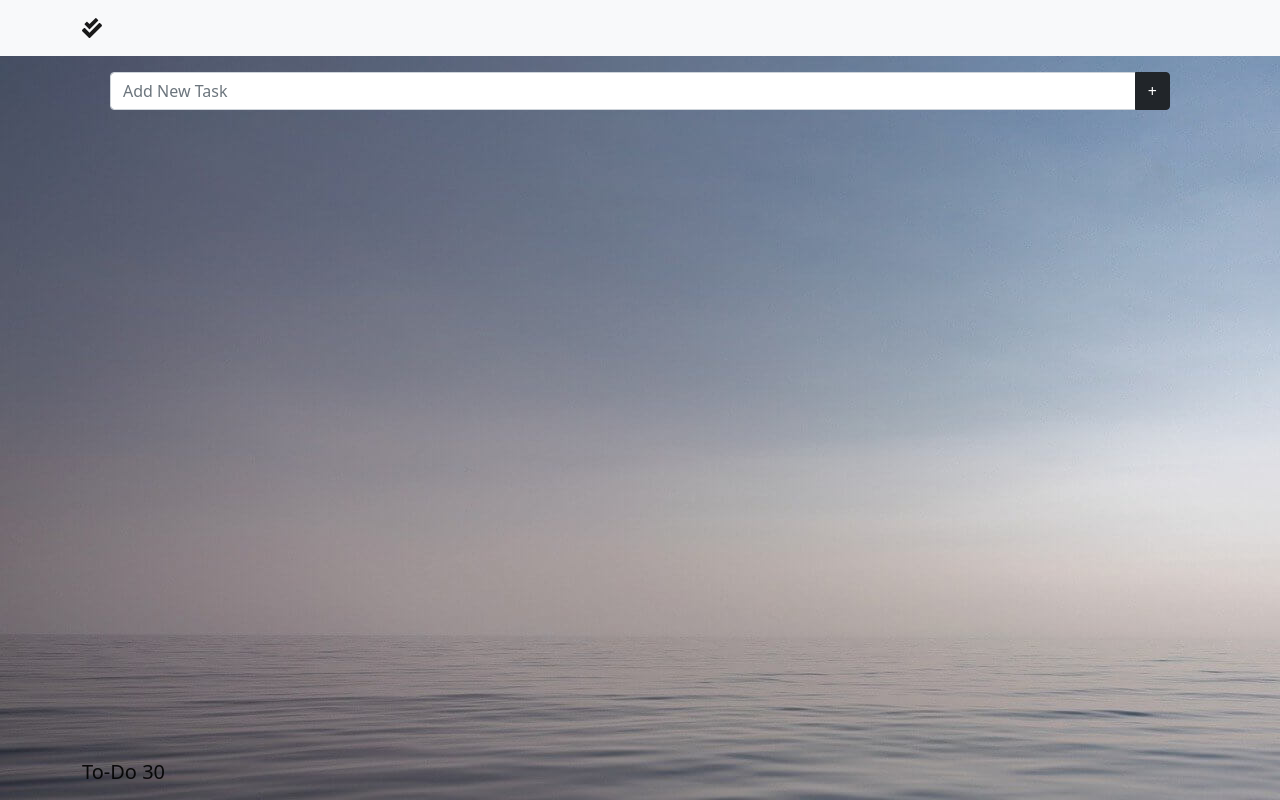
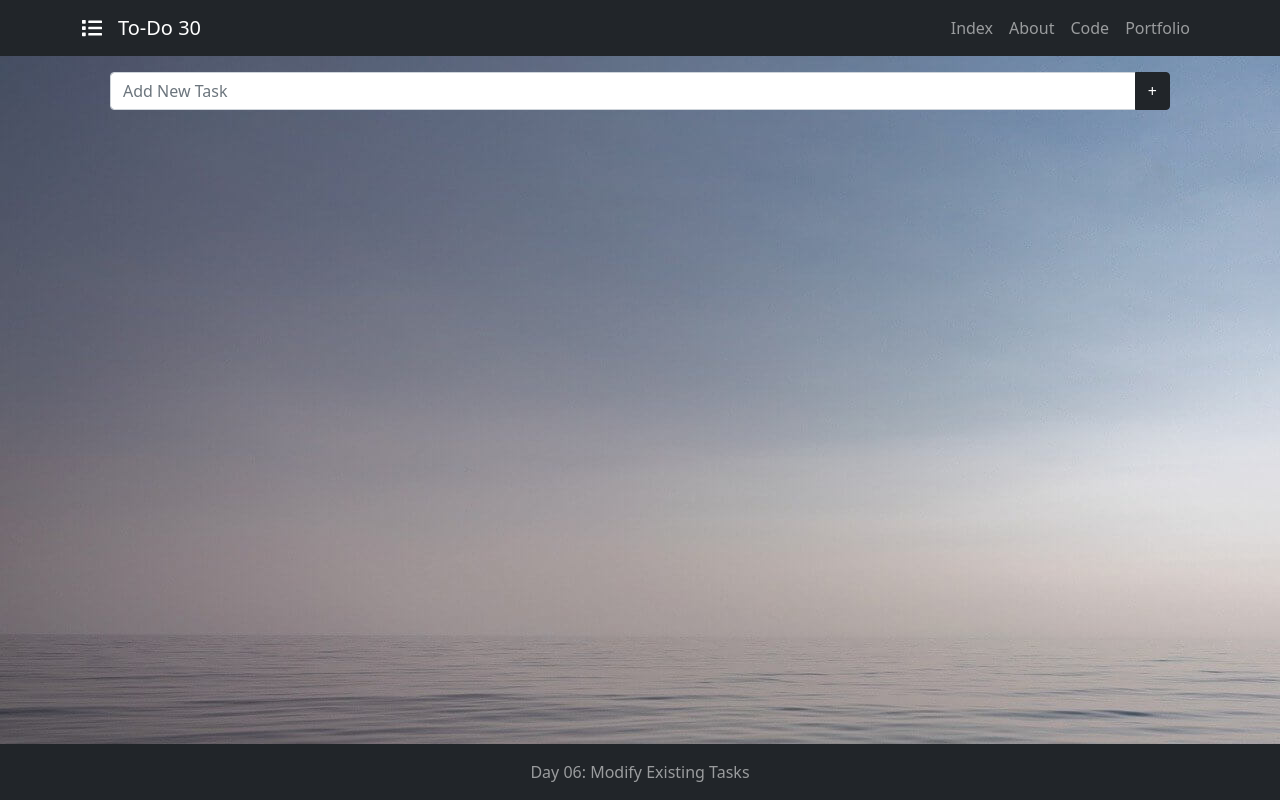
Before and after one commit to ejw773/to-do-30, a React (Create React App) app: page / in a window 1280 px wide. Built offline with nearby package versions, Linux system fonts and the light colour scheme.

Commit message:
time to go home

```diff
--- a/src/components/FooterComponent.js
+++ b/src/components/FooterComponent.js
@@ -1,15 +1,12 @@
 import React from 'react';
 import Navbar from 'react-bootstrap/Navbar';
-import Container from 'react-bootstrap/Container';
 
 const Footer = () => {
     return (
-        <Navbar fixed='bottom'>
-            <Container>
-                <Navbar.Brand>To-Do 30</Navbar.Brand>
-            </Container>
+        <Navbar fixed='bottom' className='justify-content-center' bg='dark' variant='dark'>
+            <Navbar.Text>Day 06: Modify Existing Tasks</Navbar.Text>
         </Navbar>
-)
+    )
 }
 
 export default Footer;
--- a/src/components/HeaderComponent.js
+++ b/src/components/HeaderComponent.js
@@ -1,20 +1,29 @@
+
 import React from 'react';
 import Navbar from 'react-bootstrap/Navbar';
 import Container from 'react-bootstrap/Container';
+import { Nav } from 'react-bootstrap';
 import { FontAwesomeIcon } from '@fortawesome/react-fontawesome'
-import { faCheckDouble } from '@fortawesome/free-solid-svg-icons'
+import { faList } from '@fortawesome/free-solid-svg-icons'
 
 
 const Header = () => {
     return (
-        <div>
-            <Navbar variant='light' bg='light'>
-                <Container>
-                    <Navbar.Brand><FontAwesomeIcon icon={faCheckDouble} /></Navbar.Brand>
-                </Container>
-            </Navbar>
-            <div></div>
-        </div>
+        <Navbar bg='dark' variant='dark' expand='sm'>
+            <Container>
+                <Navbar.Brand><FontAwesomeIcon icon={faList} /></Navbar.Brand>
+                <Navbar.Brand>To-Do 30</Navbar.Brand>
+                <Navbar.Toggle aria-controls='basic-navbar-nav' />
+                <Navbar.Collapse id='basic-navbar-nav'>
+                    <Nav className='ms-auto'>
+                        <Nav.Link href='https://todo.elijahwilcott.com/'>Index</Nav.Link>
+                        <Nav.Link href='https://github.com/ejw773/to-do-30/tree/main' target="_blank" rel="noreferrer">About</Nav.Link>
+                        <Nav.Link href='https://github.com/ejw773/to-do-30/tree/05' target="_blank" rel="noreferrer">Code</Nav.Link>
+                        <Nav.Link href='https://elijahwilcott.com/'>Portfolio</Nav.Link>
+                    </Nav>
+                </Navbar.Collapse>
+            </Container>
+        </Navbar>
     )
 }
 
--- a/src/components/RenderTaskComponent.js
+++ b/src/components/RenderTaskComponent.js
@@ -6,6 +6,10 @@ import Button from 'react-bootstrap/FormControl';
 
 const RenderTask = ({task, toggleTask, modifyTask}) => {
     const [taskText, setTaskText] = useState(task.task)
+
+    const handleClick = (e) => {
+        console.log(e)
+    }
 
     const handleToggle = (id) => {
         toggleTask(parseInt(id));
@@ -33,7 +37,7 @@ const RenderTask = ({task, toggleTask, modifyTask}) => {
                 <InputGroup className="mb-3">
                     <InputGroup.Checkbox aria-label="Checkbox for following text input" onChange={() => handleToggle(task.id)} checked={task.complete} id={task.id} />
                     <FormControl aria-label="Text input with checkbox" id={task.id} data-id={task.id} value={taskText} onChange={handleChange} onBlur={handleOnBlur} onKeyPress={handleKeyPress} />
-                {/* <Button onClick={handleClick} variant="dark" id="add-task">+</Button> */}
+                    <InputGroup.Button />
                 </InputGroup>
             </label>
     )
```
Lines whose indentation alone changed are shown as unchanged.
